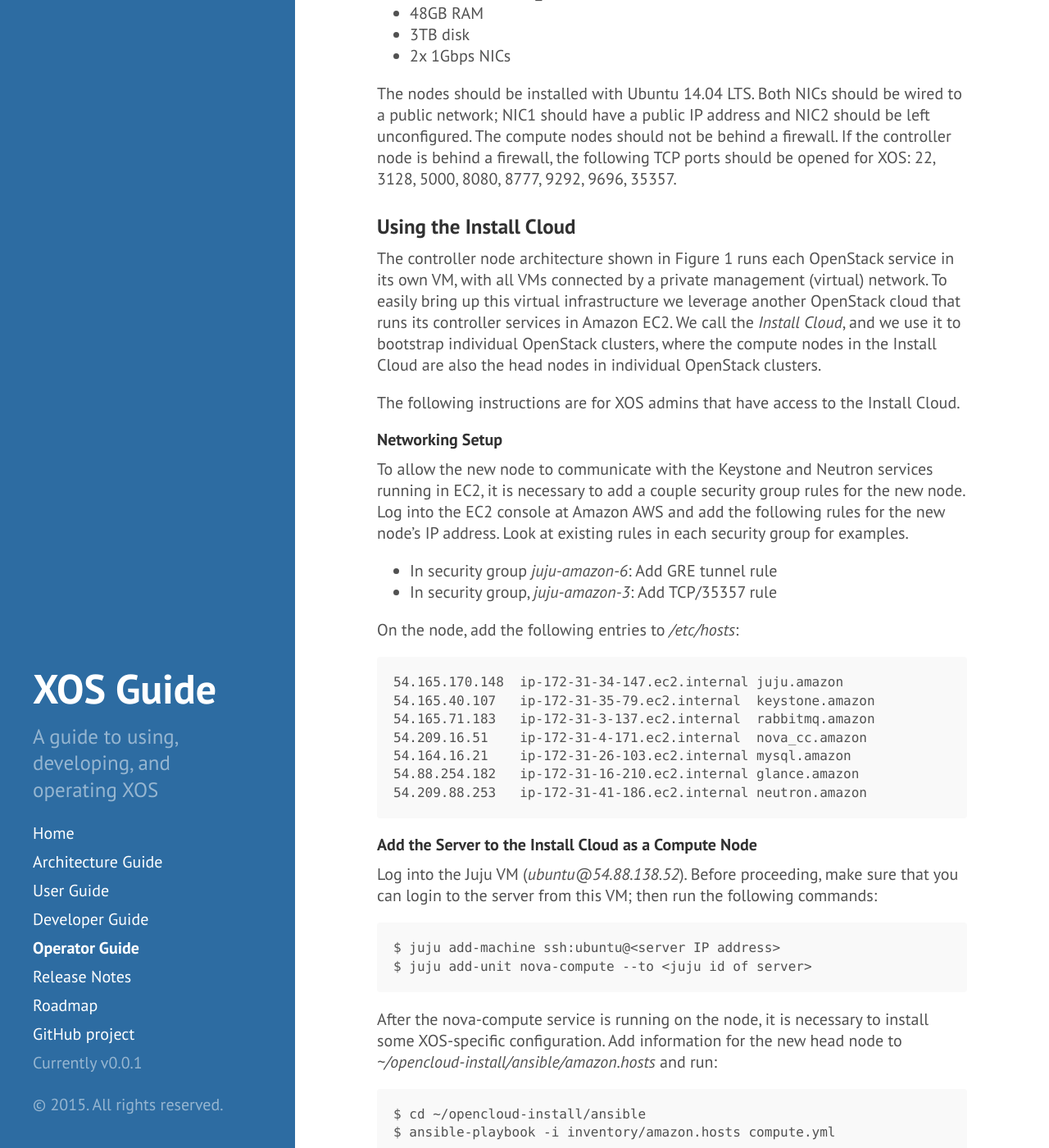
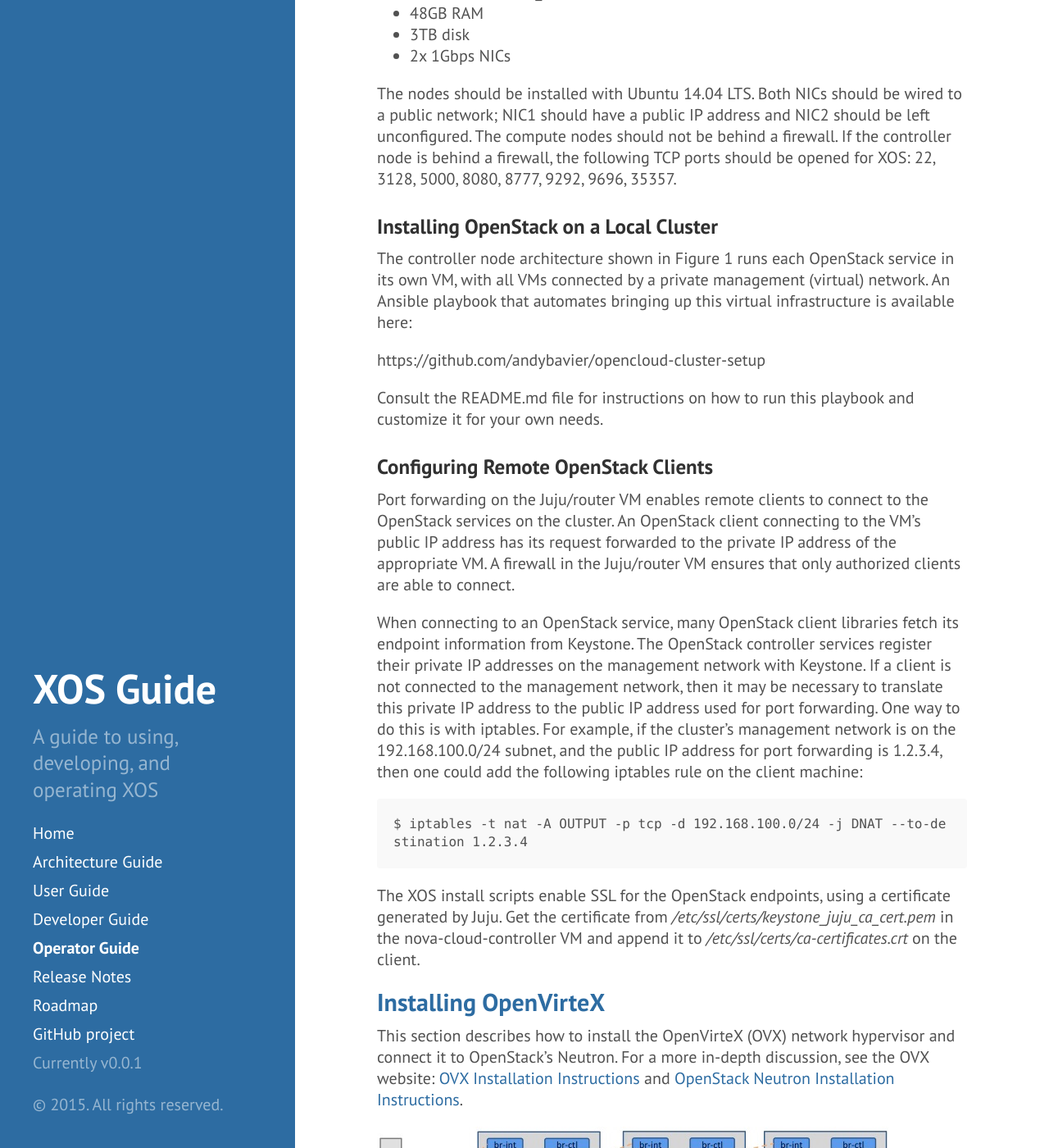
Before and after one commit to open-cloud/open-cloud.github.io.old, a Jekyll site: the page built from 3_operator.md, in a window 1280 px wide and 1400 px high, scrolled down 2967 px. Shown: the whole window at 82% size. Built offline with Jekyll 4.4.1, drawn with Linux system fonts in a browser that asks for light colours; Markdown is read by kramdown in place of the engine named in the settings; some of the changed text lies outside the part shown.

Commit message:
Updated OpenStack installation instructions
Removed references to the Install Cloud, instead point to the GitHub repo that automates installation on a local cluster.

````diff
--- a/3_operator.md
+++ b/3_operator.md
@@ -109,207 +109,17 @@
 following TCP ports should be opened for XOS: 22, 3128, 5000, 8080,
 8777, 9292, 9696, 35357.
 
-###Using the Install Cloud
+###Installing OpenStack on a Local Cluster
 
 The controller node architecture shown in Figure 1 runs each OpenStack
 service in its own VM, with all VMs connected by a private management
-(virtual) network. To easily bring up this virtual infrastructure we
-leverage another OpenStack cloud that runs its controller services in
-Amazon EC2. We call the *Install Cloud*, and we use it to bootstrap
-individual OpenStack clusters, where the compute nodes in the Install
-Cloud are also the head nodes in individual OpenStack clusters.
+(virtual) network. An Ansible playbook that automates bringing up
+this virtual infrastructure is available here:
 
-The following instructions are for XOS admins that have access
-to the Install Cloud.
+https://github.com/andybavier/opencloud-cluster-setup
 
-####Networking Setup
-
-To allow the new node to communicate with the Keystone and Neutron
-services running in EC2, it is necessary to add a couple security
-group rules for the new node.  Log into the EC2 console at Amazon AWS
-and add the following rules for the new node's IP address.  Look at
-existing rules in each security group for examples.
-
-* In security group *juju-amazon-6*: Add GRE tunnel rule
-* In security group, *juju-amazon-3*: Add TCP/35357 rule
-
-On the node, add the following entries to */etc/hosts*:
-
-```
-54.165.170.148  ip-172-31-34-147.ec2.internal juju.amazon
-54.165.40.107   ip-172-31-35-79.ec2.internal  keystone.amazon
-54.165.71.183   ip-172-31-3-137.ec2.internal  rabbitmq.amazon
-54.209.16.51    ip-172-31-4-171.ec2.internal  nova_cc.amazon
-54.164.16.21    ip-172-31-26-103.ec2.internal mysql.amazon
-54.88.254.182   ip-172-31-16-210.ec2.internal glance.amazon
-54.209.88.253   ip-172-31-41-186.ec2.internal neutron.amazon
-```
-
-####Add the Server to the Install Cloud as a Compute Node
-
-Log into the Juju VM (*ubuntu@54.88.138.52*).  Before proceeding, make
-sure that you can login to the server from this VM; then run the
-following commands:
-
-```
-$ juju add-machine ssh:ubuntu@<server IP address>
-$ juju add-unit nova-compute --to <juju id of server>
-```
-
-After the nova-compute service is running on the node, it is necessary
-to install some XOS-specific configuration.  Add information for the
-new head node to *~/opencloud-install/ansible/amazon.hosts* and run:
-
-```
-$ cd ~/opencloud-install/ansible
-$ ansible-playbook -i inventory/amazon.hosts compute.yml
-```
-
-This will likely cause the node to reboot.
-
-####Create the Management Network and VMs
-
-Log into the Juju VM (*ubuntu@54.88.138.52*).  To configure VMs for
-hosting the new cluster's OpenStack controller services, run the
-following:
-
-```
-$ cd ~/opencloud-install/ansible
-$ ansible-playbook -i inventory/amazon.hosts site-setup.yml
-```
-
-After the VMs have been created on the new head node, add information
-for the Juju VM to *~/opencloud-install/ansible/inventory/juju.hosts*
-and *~/.ssh/config*.  Then run:
-
-```
-$ cd ~/opencloud-install/ansible
-$ ansible-playbook -i inventory/juju.hosts juju-preinstall.yml
-```
-
-(This step requires a bit of cleanup to be actually as simple as
-described above.)
-
-###Deploying OpenStack Controller Services
-
-At this point, the VMs and VNs required by the new site should be in
-place but they are not running any services.  Next we need to install
-the OpenStack controller services in the VMs.
-
-Log into the Juju VM on the new head node.  Create a basic
-*/etc/ansible/hosts* file containing a *[service]*  group.  Add the
-private IP addresses of all VMs to this group.  An example:
-
-```
-[service]
-192.168.6.2
-192.168.6.[4:11]
-```
-
-Next, create a "XXXX-preinstall.yml" playbook, where XXXX is replaced
-by the name of the cluster.  Copy one of the existing preinstall
-playbooks and change the variables as appropriate for the new cluster.
-To install and configure Juju in the VM, run that playbook:
-
-```
-$ ansible-playbook foobar-preinstall.yml
-$ juju generate-config
-```
-
-Now Juju can be used to deploy the controller
-services.  First, edit *~/.juju/environments.yaml* using the following
-as a template:
-
-```
-default: mpisws
-
-environments:
-    mpisws:
-        type: manual
-        bootstrap-host: juju
-        bootstrap-user: ubuntu
-        default-series: trusty
-        apt-http-proxy: http://192.168.6.2:8000
-```
-
-Next, add the local VMs to the local Juju environment:
-
-```
-$ juju add-machine ssh:192.168.x.y
-```
-
-Once all VMs are added to Juju, edit
-*~/opencloud-install/juju/manual-install-controller-services.py* so
-that it contains the correct Juju IDs and then run it:
-
-```
-$ cd ~/opencloud-install/juju
-$ ./manual-install-controller-services.py
-```
-
-Wait for all services to be installed and started, then run:
-
-```
-$ ./manual-install-controller-relations.py
-```
-
-To perform the final configuration steps for the site, create
-*~/opencloud-install/ansible/XXXX.yml*, replacing XXXX with the name
-of your cluster, using an existing file as
-a template.  Run that playbook using *juju-ansible-playbook*:
-
-```
-$ cd ~/opencloud-install/ansible
-$ juju-ansible-playbook foobar.yml
-```
-
-Now the compute nodes can be added to the cluster.
-
-###Deploying OpenStack Compute Nodes
-
-This step assumes a pool of servers in the cluster with Ubuntu 14.04
-LTS installed, that are accessible via SSH from the Juju VM.  It is
-necessary to do some initial configuration before adding them to
-Juju.  Edit */etc/ansible/hosts* so that it contains a *[compute]*
-group containing the server names, for example:
-
-```
-[compute]
-node[62:68].mpisws.vicci.org
-```
-
-Next run the preinstall playbook again:
-
-```
-$ ansible-playbook foobar-preinstall.yml
-```
-
-Now the servers can be added to Juju using *juju add-machine*.  Once
-they are all added, edit
-*~/opencloud-install/juju/manual-install-nova-compute.py* so that it
-contains the Juju ID of one of the servers and run it:
-
-```
-$ cd ~/opencloud-install/juju
-$ ./manual-install-nova-compute.py
-```
-
-Once the nova-compute service is running on that node, it can be added
-to the other nodes by their Juju IDs as follows:
-
-```
-$ juju add-unit nova-compute --to <Juju ID>
-```
-
-Finally, re-run the main cluster playbook created earlier using
-*juju-ansible-playbook*:
-
-```
-$ juju-ansible-playbook foobar.yml
-```
-
-At this point you can start testing the new OpenStack cluster to make
-sure that it's working.
+Consult the README.md file for instructions on how to run this playbook
+and customize it for your own needs.
 
 ###Configuring Remote OpenStack Clients
 
````
